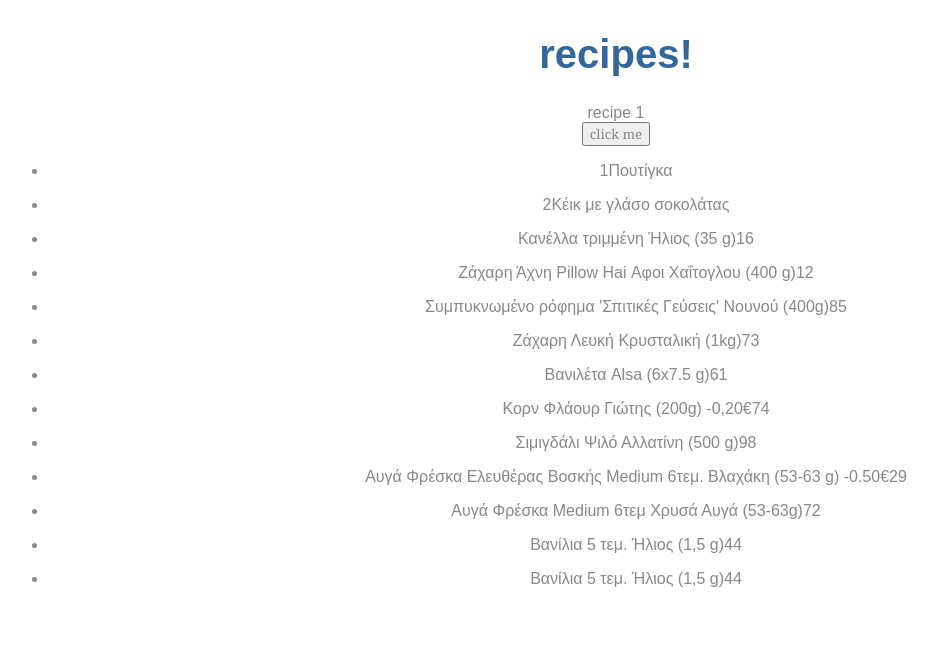
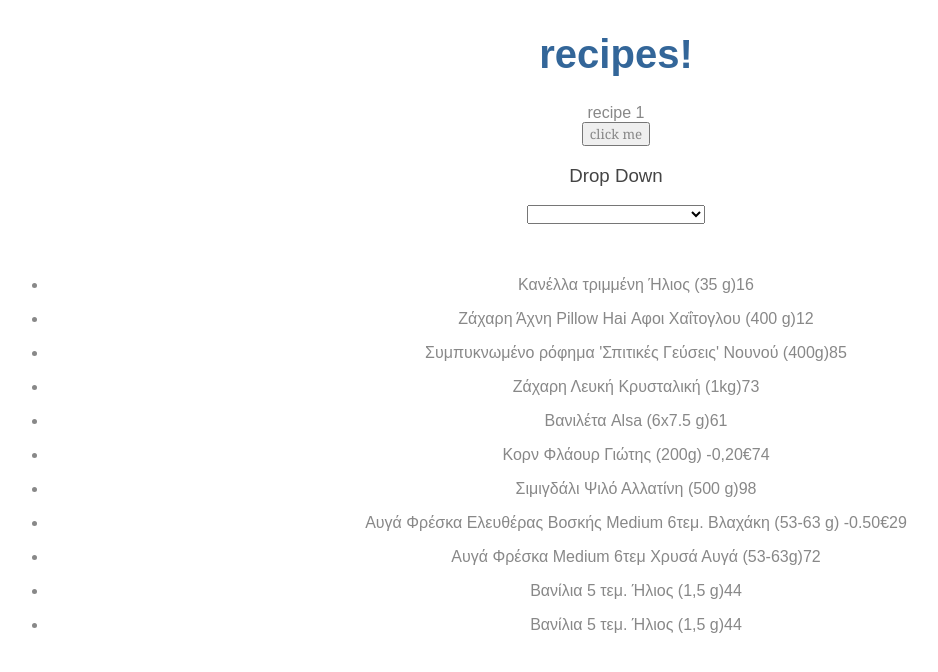
Before and after one commit to sbaibos/recipes, an Angular app: page / in a window 1280 px wide. Shown: the top 672 px of the page, without its empty margins (24-962 px from the left). Built offline with nearby package versions, Linux system fonts and the light colour scheme.

Commit message:
bind simple drop down to ngmodel to show recipes selected

```diff
--- a/src/app/components/recipe/recipe.component.html
+++ b/src/app/components/recipe/recipe.component.html
@@ -13,13 +13,17 @@
 </ul> -->
 
 
+<h3>Drop Down</h3>
+    <select [(ngModel)]="selectedRecipeModel" >
+      <option *ngFor="let recipe of recipes" [ngValue]="recipe.recipe_name">{{recipe.recipe_id}}{{recipe.recipe_name}}</option>
+    </select>
+    <br>
+
+    {{selectedRecipeModel}}
 
 
-<ul >
-  <li *ngFor="let recipe of recipes">
-    <p (click) ="selectedRecipes(recipe)">{{recipe.recipe_id}}{{recipe.recipe_name}} </p>
-  </li>
-</ul>
+<br>
+<br>
 
 <ul *ngIf = "selectedRecipe">
 <li >
--- a/src/app/components/recipe/recipe.component.ts
+++ b/src/app/components/recipe/recipe.component.ts
@@ -3,6 +3,7 @@
 import {IngredientModel} from '../../models/ingredient.model';
 import {RECIPES} from '../../mockfiles/mock-recipes';
 import {INGREDIENTS} from '../../mockfiles/mock-ingredients';
+
 
 @Component({
   selector: 'app-recipe',
@@ -10,6 +11,7 @@
   styleUrls: ['./recipe.component.css']
 })
 export class RecipeComponent implements OnInit {
+
   recipeModel: RecipeModel[];//initialize recipe model
   ingredientModel: IngredientModel[];//initialize ingredient model
   name = "recipe 1";
```
